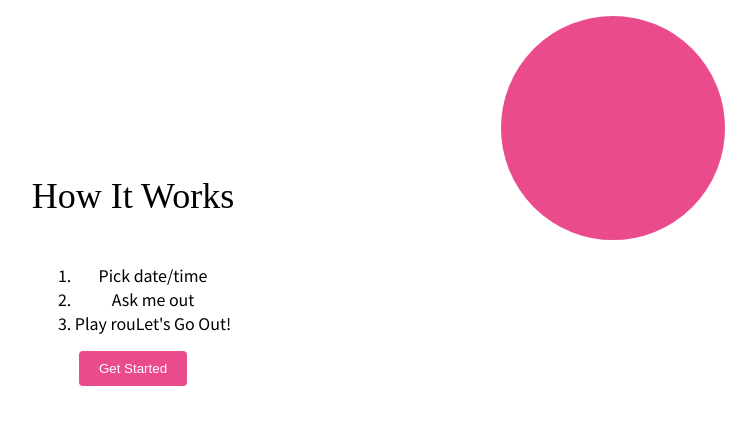
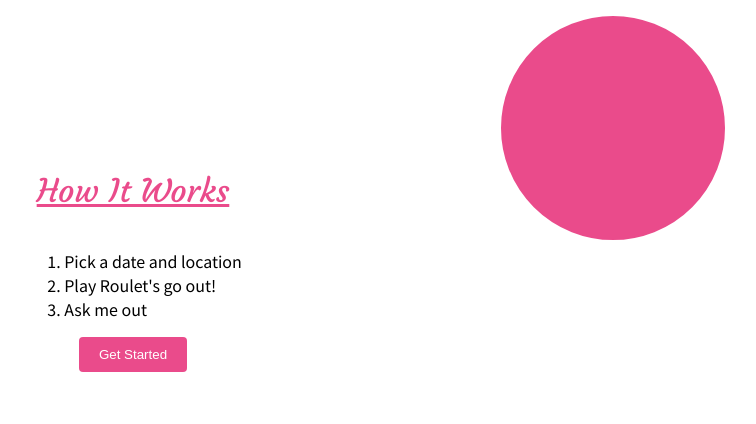
Before and after one commit to WEB818/roulets-go-out, a React (Create React App) app: page / in a window 1280 px wide. Shown: the top 424 px of the page, without its empty margins (507-1263 px from the left). Built offline with nearby package versions, Linux system fonts and the light colour scheme.

Commit message:
edit landing page

```diff
--- a/src/App.js
+++ b/src/App.js
@@ -77,7 +77,6 @@ class App extends Component {
   render() {
     const { restaurant, type } = this.state;
 
-    let spinning = "Spinning...";
     return (
       <div>
         <Header />
@@ -89,7 +88,7 @@ class App extends Component {
             <DateDetails
               getLocation={this.handlePlay}
               type={type}
-              restaurant={restaurant ? restaurant.name : spinning}
+              restaurant={restaurant ? restaurant.name : ""}
               replay={this.handleReplay}
               onChange={this.handleTypeChange}
               onRedirect={this.redirectToTarget}
--- a/src/components/LandingPage/LandingPage.js
+++ b/src/components/LandingPage/LandingPage.js
@@ -13,9 +13,9 @@ export default function LandingPage() {
       <Instructions>
         <HowItWorks>How It Works</HowItWorks>
         <ol>
-          <ListItem>Pick date/time</ListItem>
+          <ListItem>Pick a date and location</ListItem>
+          <ListItem>Play Roulet's go out!</ListItem>
           <ListItem>Ask me out</ListItem>
-          <ListItem>Play rouLet's Go Out!</ListItem>
         </ol>
         <Link to="/play">
           <Button>Get Started</Button>
--- a/src/components/LandingPage/LandingPage.styled.js
+++ b/src/components/LandingPage/LandingPage.styled.js
@@ -1,20 +1,14 @@
 import styled from "styled-components";
 
 export const HowItWorks = styled.h1`
-  width: 233px;
-  height: 49px;
-  left: 160px;
-  top: 251px;
-
-  font-family: Cabin;
-  font-style: normal;
+  font-family: "Courgette", cursive;
+  text-decoration: underline;
   font-weight: normal;
-  font-size: 36px;
-  line-height: 44px;
-
-  color: #000000;
+  color: #ea4b8b;
 `;
-export const ListItem = styled.li``;
+export const ListItem = styled.li`
+  text-align: left;
+`;
 export const Instructions = styled.div`
   display: flex;
   flex-direction: column;
```
